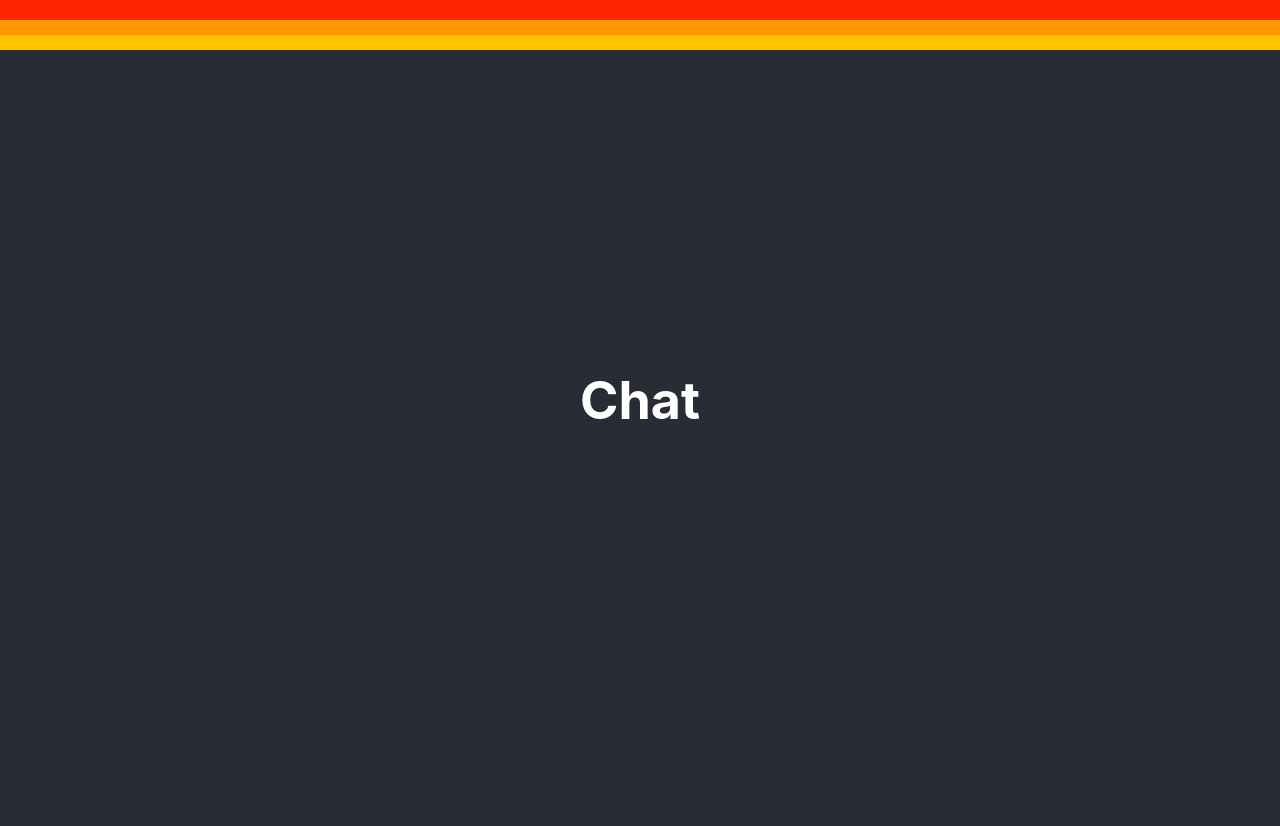
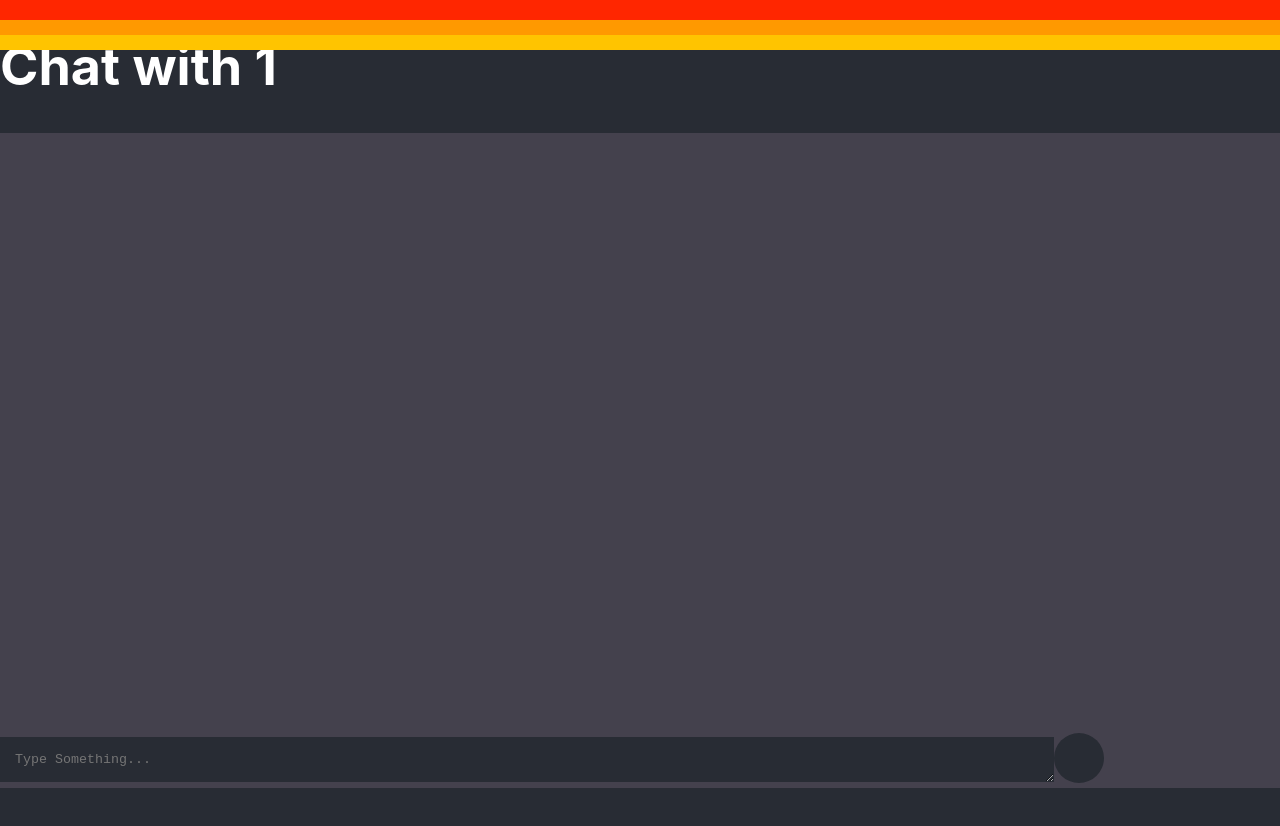
Before and after one commit to snenenenenenene/FlareHive, a React (Create React App) app in the folder frontend/: page /chat/1 in a window 1280 px wide. Shown: the top 826 px of the page. Before the commit the page ends 800 px from the top, so only its background shows below. Built offline with nearby package versions, Linux system fonts and the light colour scheme.

Commit message:
Chat Fiche

```diff
--- a/frontend/src/App.css
+++ b/frontend/src/App.css
@@ -1,8 +1,7 @@
-body {
+.App {
   background-color: #282c34;
-  min-height: 100vh;
-  display: flex;
-  flex-direction: column;
+  height: 100vh;
+  width: 100%;
   align-items: center;
   justify-content: center;
   font-size: calc(10px + 2vmin);
@@ -13,12 +12,11 @@ body {
   position: absolute;
   top: 0;
   left: 0;
-  min-width: 100%;
-  /* background-color: white; */
+  width: 100%;
 }
 .red-decoration {
   min-height: 20px;
-  min-width: 100%;
+  width: 100%;
   background-color: rgb(255, 38, 0);
   z-index: 3;
   position: relative;
@@ -26,7 +24,7 @@ body {
 }
 .orange-decoration {
   min-height: 20px;
-  min-width: 100%;
+  width: 100%;
   position: relative;
   top: -5px;
   background-color: rgb(255, 153, 0);
@@ -36,7 +34,65 @@ body {
   min-height: 20px;
   position: relative;
   top: -10px;
-  min-width: 100%;
+  width: 100%;
   background-color: rgb(255, 196, 0);
   z-index: 1;
 }
+
+.chats {
+  position: absolute;
+  left: 0px;
+  top: 50px;
+  height: 100%;
+  width: 300px;
+  background-color: rgb(53, 52, 63);
+}
+
+.chat {
+  background-color: rgb(49, 47, 66);
+  width: 100%;
+  cursor: pointer;
+}
+.chat-input {
+  background-color: #282c34;
+  width: 80%;
+  position: relative;
+  top: 90%;
+  color: white;
+  border-style: none;
+  padding: 15px 15px 0;
+}
+
+.chat-container {
+  position: relative;
+  background-color: rgb(68, 65, 77);
+  height: 85%;
+  width: 100%;
+}
+
+.chat-button {
+  border-radius: 100%;
+  border-style: none;
+  background-color: #282c34;
+  color: white;
+  width: 50px;
+  height: 50px;
+  cursor: pointer;
+}
+.chat-button-icon {
+  color: white;
+}
+.chat-button:hover {
+  border-radius: 100%;
+  border-style: none;
+  background-color: white;
+  color: #282c34;
+  width: 50px;
+  height: 50px;
+}
+
+.chat-area {
+  background-color: rgb(68, 65, 77);
+  height: 75vh;
+  width: 100%;
+}
--- a/frontend/src/App.tsx
+++ b/frontend/src/App.tsx
@@ -14,27 +14,22 @@ export default function App() {
   return (
     <div>
       <Router>
+      <div className="App">
       <Switch>
-          <Route path="/login">
-            <Login />
+          <Route path="/login" component={Login}>
           </Route>
-          <Route path="/chat">
-            <Chat />
+          <Route path="/chat/:recipient" component={Chat}>
           </Route>
-          <Route exact path="/">
-            <Dashboard />
+          <Route exact path="/" component={Dashboard}>
           </Route>
-
         </Switch>
+        </div>
       </Router>
       <div className="top-decoration">
         <div className="red-decoration"></div>
         <div className="orange-decoration"></div>
         <div className="yellow-decoration"></div>
       </div>
-      <div className="App">
-
-      </div>
     </div>
   );
   }
--- a/frontend/src/Components/Chat/Chat.Component.tsx
+++ b/frontend/src/Components/Chat/Chat.Component.tsx
@@ -1,7 +1,26 @@
-export default function Chat() {
+const Chat = ({match} : any, props : any) => {
+
+    const sendMessage = (e : any) => {
+        e.preventDefault();
+        console.log(e)
+    }
+
+
     return (
       <div>
-        <h1>Chat</h1>
+          <form onSubmit={(e) => sendMessage(e)}>
+        <h1>Chat with {match.params.recipient}</h1>
+        <div className="chat-container">
+        <div className="chat-area">
+
+        </div>
+        <textarea className="chat-input" placeholder="Type Something..." ></textarea>
+        <button onClick={(e) => sendMessage(e)} className="chat-button" type="submit" >
+        </button>
+        </div>
+        </form>
       </div>
     );
   }
+
+  export default Chat;
--- a/frontend/src/Components/Dashboard/Dashboard.Component.tsx
+++ b/frontend/src/Components/Dashboard/Dashboard.Component.tsx
@@ -1,7 +1,23 @@
-export default function Dashboard() {
+import { Redirect } from "react-router";
+
+ const Dashboard = (props : any) => {
+    const handleChatClick = (e : any) => {
+        e.preventDefault();
+        console.log("submitted");
+        //do your task here before redirect
+        //...
+        props.history.push(`/chat/${e.target.id}`);
+      }
+
     return (
       <div>
+          <div className="chats">
+              <div className="chat" id="Jonas" onClick={(e) => {handleChatClick(e)}}>Jonas</div>
+              <div className="chat" id="Senne" onClick={(e) => {handleChatClick(e)}}>Senne</div>
+          </div>
         <h1>Dashboard</h1>
       </div>
     );
   }
+
+  export default Dashboard;
```
